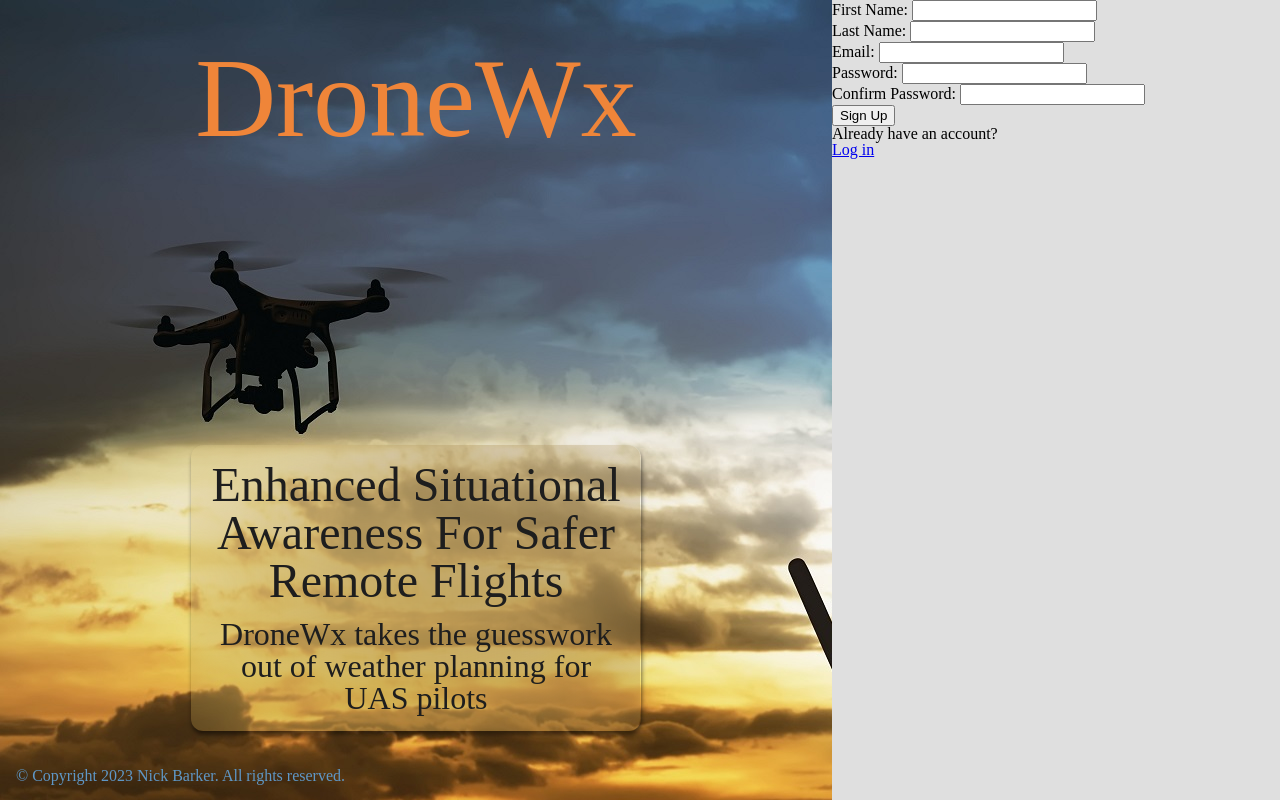
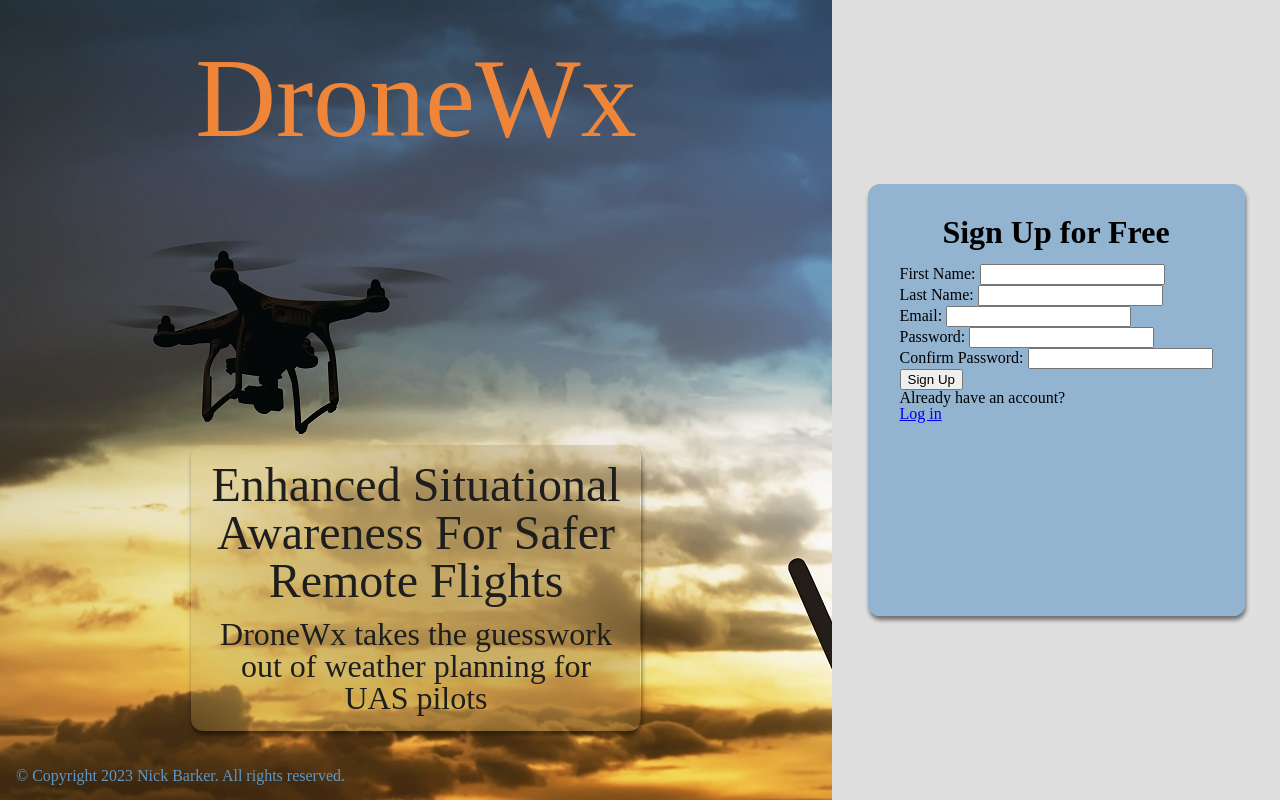
Before and after one commit to friendly-misanthrope/drone_wx, a Python web app: template flask_app/templates/landing_page.html in a window 1280 px wide. Run offline with Jinja, Linux system fonts and the light colour scheme; the template is opened without the code that fills it, so the values that code supplies are empty.

Commit message:
added initial styling to signup form

```diff
--- a/flask_app/static/css/landing_page.css
+++ b/flask_app/static/css/landing_page.css
@@ -100,8 +100,25 @@
     flex: 1;
     min-width: 35%;
     max-width: 40%;
+    display: flex;
+    align-items: center;
+    justify-content: center;
 }
 
+.signup {
+    background-color: rgba(95, 152, 198, 0.6);
+    padding: 1rem 2rem;
+    border-radius: 12px;
+    box-shadow: 1px 4px 4px rgba(0,0,0,0.5);
+    height: 50%;
+}
+
+.signup h2 {
+    font-size: 200%;
+    font-weight: bold;
+    text-align: center;
+    margin: 1rem;
+}
 
 footer {
     height: 1rem;
--- a/flask_app/templates/landing_page.html
+++ b/flask_app/templates/landing_page.html
@@ -23,25 +23,26 @@
             <div class="signup">
 
                 <form action="/???">
+                    <h2>Sign Up for Free</h2>
                     <div class="label-input-group">
                         <label for="first_name" id="first_name">First Name:</label>
-                        <input type="text" id="first_name" name="first_name">
+                        <input type="text" class="form-control" id="first_name" name="first_name">
                     </div>
                     <div class="label-input-group">
                         <label for="last_name" id="last_name">Last Name:</label>
-                        <input type="text" id="last_name" name="last_name">
+                        <input type="text" class="form-control" id="last_name" name="last_name">
                     </div>
                     <div class="label-input-group">
                         <label for="email" id="email">Email:</label>
-                        <input type="text" id="email" name="email">
+                        <input type="text" class="form-control" id="email" name="email">
                     </div>
                     <div class="label-input-group">
                         <label for="password" id="password">Password:</label>
-                        <input type="password" id="password" name="password">
+                        <input type="password" class="form-control" id="password" name="password">
                     </div>
                     <div class="label-input-group">
                         <label for="conf_pass" id="conf_pass">Confirm Password:</label>
-                        <input type="password" id="conf_pass" name="conf_pass">
+                        <input type="password" class="form-control" id="conf_pass" name="conf_pass">
                     </div>
 
                     <div class="signup-login">
```
